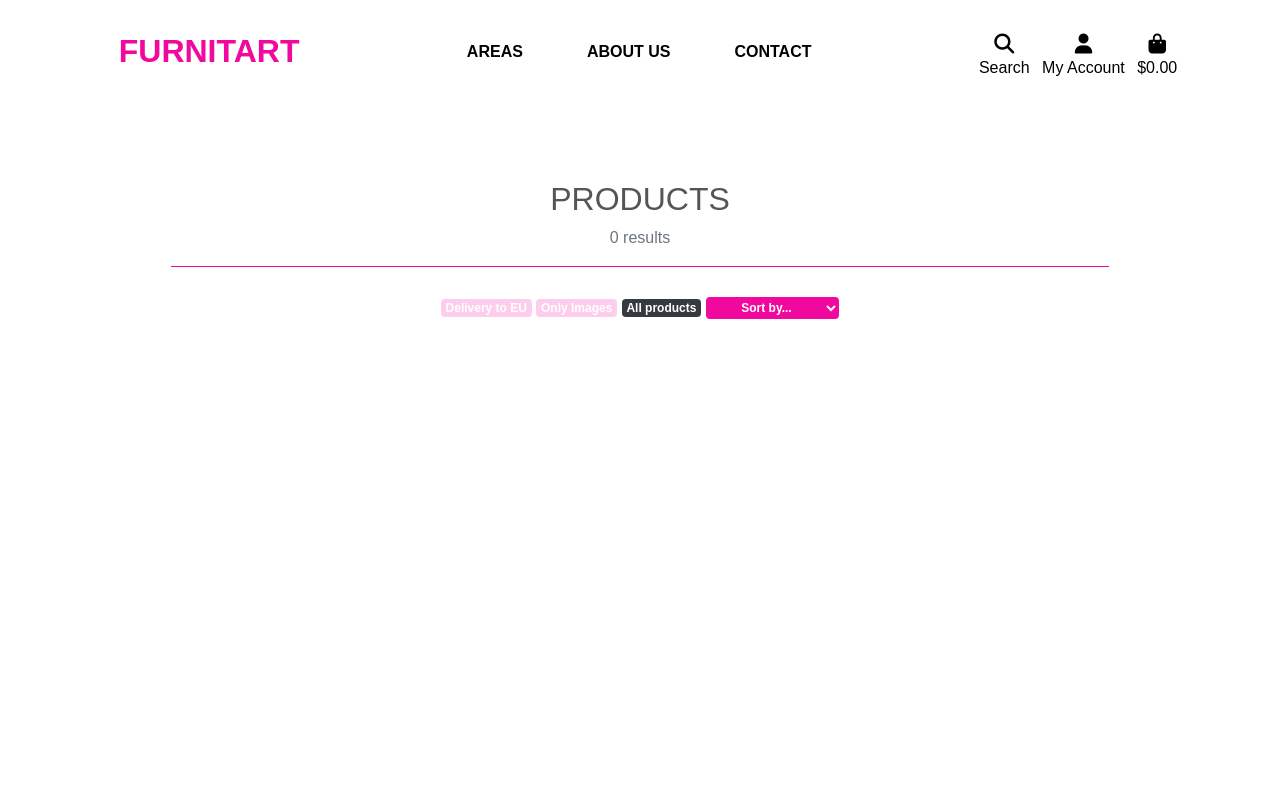
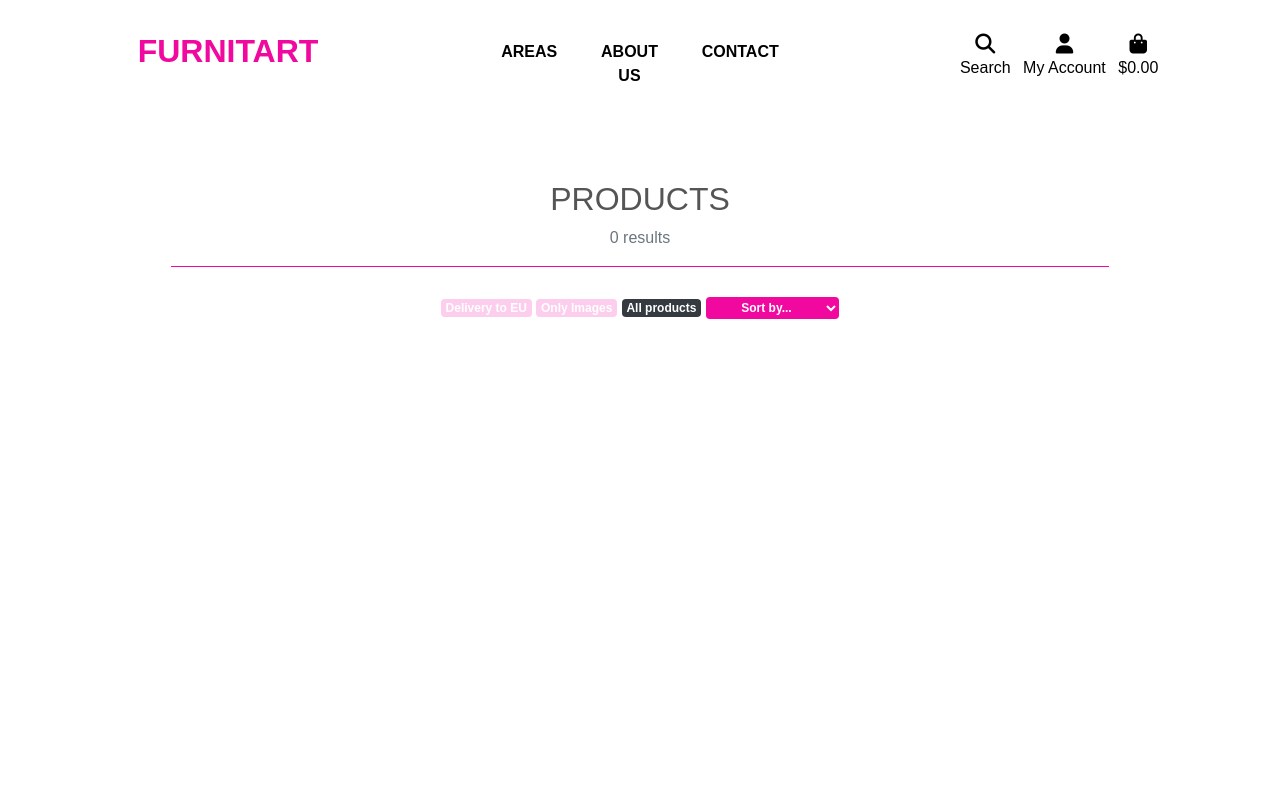
Before and after one commit to belli29/furnitart, a Django app: page /products/ in a window 1280 px wide. Run offline with Django 3.2, Linux system fonts and the light colour scheme; data that the repository does not hold is empty; some libraries are stand-ins or nearby versions; some web fonts are replaced.

Commit message:
replaced flexbox with grid system in base.html

```diff
--- a/products/templates/products/includes/filter-bar.html
+++ b/products/templates/products/includes/filter-bar.html
@@ -25,6 +25,8 @@
                 <option value="price_desc" {% if current_sorting == 'price_desc' %}selected{% endif %}>Price (high to low)</option>
                 <option value="name_asc" {% if current_sorting == 'name_asc' %}selected{% endif %}>Name (A-Z)</option>
                 <option value="name_desc" {% if current_sorting == 'name_desc' %}selected{% endif %}>Name (Z-A)</option>
+                <option value="size_desc" {% if current_sorting == 'size_desc' %}selected{% endif %}>Size (big to small)</option>
+                <option value="size_asc" {% if current_sorting == 'size_asc' %}selected{% endif %}>Size (small to big)</option>
             </select>
         </span>
     </div>
--- a/templates/base.html
+++ b/templates/base.html
@@ -35,31 +35,33 @@
   </head>
   <body>
     <header class="container-fluid fixed-top bg-white ">
-        <div class="d-flex justify-content-around justify-content-md-between justify-content-lg-around my-4 mx-4">
-            <div class="d-none d-lg-block text-center">
-                <a href="/" class="nav-link main-logo-link  text-center">
-                    <h2 class="logo-font text-color-pr my-0  text-center"><strong> furnitart</strong></h2>
+        <div class="row my-4">
+            <div class=" col-10 offset-1">
+                <div class="row">
+                    <div class=" col-4 d-none d-lg-block  text-left">
+                        <a href="/" class="nav-link main-logo-link text-left">
+                            <h2 class="logo-font text-color-pr my-0  text-left"><strong> furnitart</strong></h2>
                         </a>
                     </div>
-            <div class="">
-                <nav class="navbar navbar-expand-lg navbar-light">
+                    <div class=" col-6 col-sm-1 col-lg-4 my-auto text-left text-lg-center ">
+                        <nav class="navbar navbar-expand-lg navbar-light ">
                             <button class="navbar-toggler " type="button" data-toggle="collapse" data-target="#main-nav" aria-controls="main-nav" aria-expanded="false" aria-label="Toggle navigation">
                                 <span class="navbar-toggler-icon"></span>
                             </button>
                             {% include 'includes/main-nav.html' %}
                         </nav>
                     </div>
-            <div class="d-none d-md-block d-lg-none text-center">
-                <a href="/" class="nav-link main-logo-link  text-center">
-                    <h2 class="logo-font text-color-pr my-0  text-center"><strong> furnitart</strong></h2>
+                    <div class=" offset-1 col-2 d-none d-sm-block d-lg-none text-right ">
+                         <a href="/" class="nav-link main-logo-link text-right">
+                            <h2 class="logo-font text-color-pr my-0 text-right"><strong> furnitart</strong></h2>
                         </a>
                     </div>
-            <div class="">
+                    <div class=" col-6  offset-sm-2 offset-lg-0 col-lg-4 text-right ">
                         <li class="list-inline-item">
                             <a class="text-black nav-link pr-0" href="#" id="mobile-search" data-toggle="dropdown" aria-haspopup="true" aria-expanded="false">
                                 <div class="text-center">
                                 <div><i class="fas fa-search fa-lg"></i></div>
-                        <p class="my-0 d-none d-sm-block">Search</p>
+                                <p class="my-0 d-none d-md-block">Search</p>
                                 </div>
                             </a>
                             <div class="dropdown-menu border-0 w-100 p-3 rounded-0 my-0" aria-labelledby="mobile-search">
@@ -81,7 +83,7 @@
                             <a class="text-black nav-link px-0" href="#" id="user-options" data-toggle="dropdown" aria-haspopup="true" aria-expanded="false">
                                 <div class="text-center">
                                     <div><i class="fas fa-user fa-lg"></i></div>
-                            <p class="my-0 text-sm d-none d-sm-block">My Account</p>
+                                    <p class="my-0 text-sm d-none d-md-block">My Account</p>
                                 </div>
                             </a>
                             <div class="dropdown-menu border-0" aria-labelledby="user-options">
@@ -101,7 +103,7 @@
                             <a class="{% if grand_total %}text-primary font-weight-bold{% else %}text-black{% endif %} nav-link px-0 " href="">
                                 <div class="text-center">
                                     <div><i class="fas fa-shopping-bag fa-lg"></i></div>
-                            <p class="my-0 d-none d-sm-block">
+                                    <p class="my-0 d-none d-md-block">
                                         {% if grand_total %}
                                             ${{ grand_total|floatformat:2 }}
                                         {% else %}
@@ -111,6 +113,9 @@
                                 </div>
                             </a>
                         </li>
+                    </div>
+
+                </div>
             </div>
         </div>
     </header>
--- a/templates/includes/main-nav.html
+++ b/templates/includes/main-nav.html
@@ -2,7 +2,7 @@
     <ul class="navbar-nav w-auto mx-auto text-left text-lg-center">
 
         <li class="nav-item dropdown">
-            <a class="logo-font font-weight-bold nav-link text-black mr-lg-5" href="#" id="areas-link" data-toggle="dropdown" aria-haspopup="true" aria-expanded="false">
+            <a class="logo-font font-weight-bold nav-link text-black mr-lg-4" href="#" id="areas-link" data-toggle="dropdown" aria-haspopup="true" aria-expanded="false">
                 Areas
             </a>
             <div class="dropdown-menu border-0" aria-labelledby="area-link">
@@ -13,7 +13,7 @@
         </li>
 
         <li class="nav-item dropdown">
-            <a class="logo-font font-weight-bold nav-link text-black mr-lg-5" href="#" id="about-link" data-toggle="dropdown" aria-haspopup="true" aria-expanded="false">
+            <a class="logo-font font-weight-bold nav-link text-black mr-lg-4" href="#" id="about-link" data-toggle="dropdown" aria-haspopup="true" aria-expanded="false">
                 About us
             </a>
         </li>
```
Also changed, not shown: products/templates/products/product_details.html (+16 -6 lines). Lines whose indentation alone changed are shown as unchanged.
